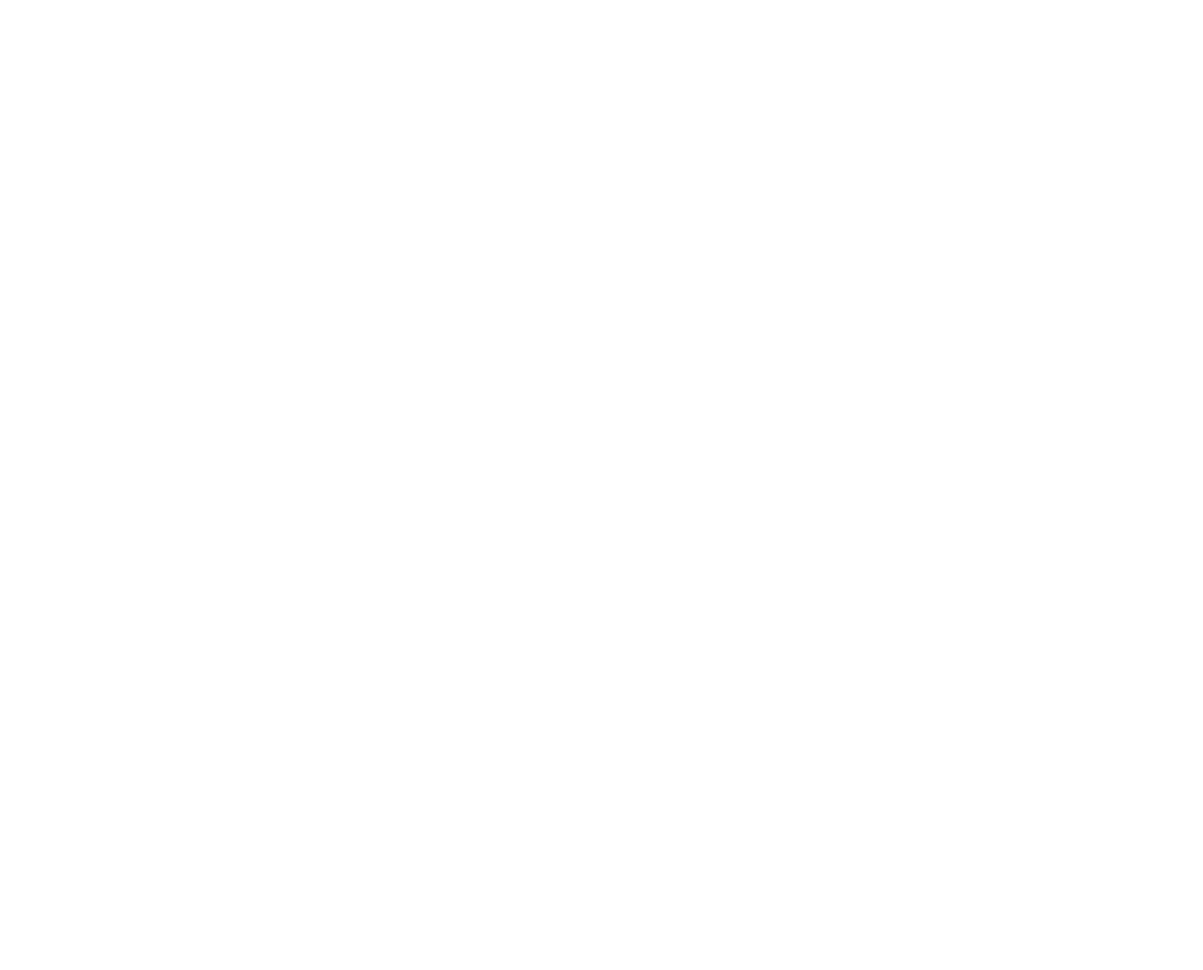
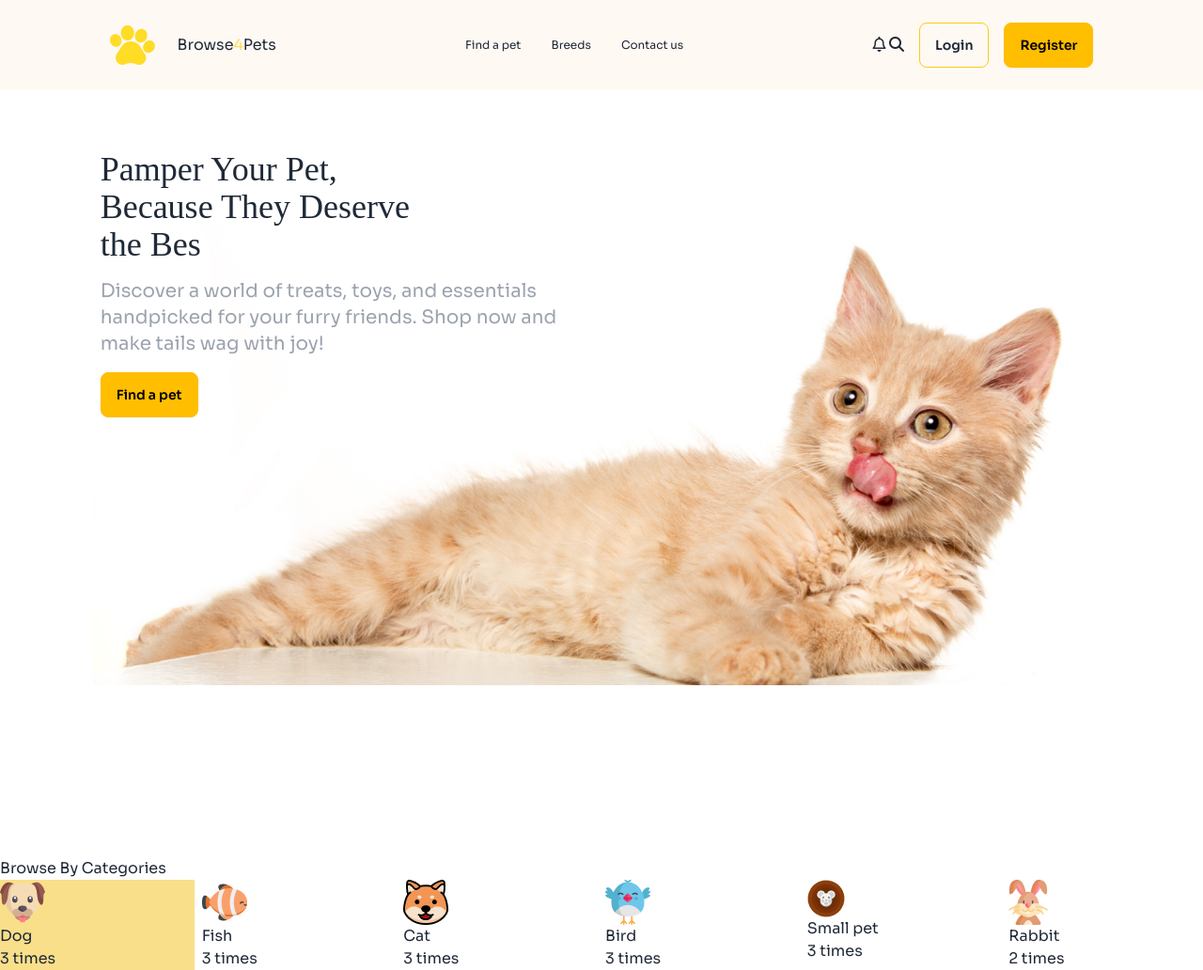
Before and after one commit to mdsayemdewan/A3-Pet-Shop, a plain HTML site: page index.html in a window 1280 px wide. Shown: the whole page at 94% size. Before the commit the page ends 800 px from the top, so only its background shows below. Drawn offline with nearby package versions, Linux system fonts and the light colour scheme; a web font is replaced by a local one.

Commit message:
hero section done

```diff
--- a/index.html
+++ b/index.html
@@ -15,6 +15,8 @@
                 extend: {
                     colors: {
                         clifford: '#da373d',
+                        petcolor: '#FFF9F4',
+                        petcolor2:'#F9DF8A',
                     }
                 }
             }
@@ -25,6 +27,16 @@
     <link rel="preconnect" href="https://fonts.googleapis.com">
     <link rel="preconnect" href="https://fonts.gstatic.com" crossorigin>
     <link href="https://fonts.googleapis.com/css2?family=Sora:wght@100..800&display=swap" rel="stylesheet">
+    <link href='https://fonts.googleapis.com/css?family=ADLaM Display' rel='stylesheet'>
+    <style>
+        .font-sora {
+            font-family: "Sora", serif;
+        }
+
+        .font-adlam {
+            font-family: "ADLaM Display";
+        }
+    </style>
 
     <!-- fontawesome -->
     <script src="https://kit.fontawesome.com/7281b73a7b.js" crossorigin="anonymous"></script>
@@ -32,12 +44,90 @@
 
 </head>
 
-<body>
+<body class="font-sora ">
     <header>
+        <nav
+            class="bg-petcolor w-full">
+            <div class="mx-auto border-b-2  border-b-slate-500 px-4 py-2 flex justify-between lg:justify-around items-center lg:py-6 lg:px-35 lg:border-none">
+            <!-- left part -->
+                <div class="flex justify-center items-center gap-6 ">
+                    <img src="Images/logo-header.png" alt="">
+                    <h3 class="hidden lg:flex">Browse <span class="text-yellow-300">4</span>Pets</h3>
+                </div>
+                <!-- middle part -->
+                <div class="hidden lg:flex">
+                    <ul class="flex gap-8 text-xs">
+                        <li><a href="">Find a pet</a></li>
+                        <li><a href="">Breeds</a></li>
+                        <li><a href="">Contact us</a></li>
+                    </ul>
+                </div>
+                <!-- right side  -->
+                <div class=" gap-4 items-center hidden lg:flex">
+                    <div>
+                        <i class="fa-regular fa-bell"></i>
+                        <i class="fa-solid fa-magnifying-glass"></i>
+                    </div>
+                    <button class="btn btn-outline border border-yellow-400">Login
 
+                    </button>
+                    <button class="btn btn-warning">
+                        Register
+                    </button>
+                </div>
+                <i class="fa-solid fa-bars text-2xl lg:hidden"></i>
+            </div>
+        </nav>
+
+        <!-- Banner part -->
+        <div class="w-10/12 mx-auto relative mt-16 max-h-[47rem]">
+            <div class=" relative w-full lg:w-2/4 ">
+                <h4 class="font-adlam text-4xl">Pamper Your Pet, <br> Because They Deserve <br> the Bes</h4>
+                <p class="text-xl text-gray-400 my-4">Discover a world of treats, toys, and essentials handpicked for
+                    your furry friends. Shop now and make tails wag with joy!</p>
+                <button class="btn btn-warning">Find a pet</button>
+            </div>
+            <div class="relative -z-10 -top-20 lg:right-2 lg:-top-80" >
+                <img class="w-full mx-auto" src="images/cat-big.png" alt="">
+            </div>
+
+        </div>
     </header>
     <main>
-
+        <h1>Browse By Categories</h1>
+        <!-- card -->
+         <div class="grid grid-cols-2 gap-2 lg:grid-cols-6">
+            <div class="bg-petcolor2">
+                <img src="images/dog-cartoon.png" alt="">
+                <h3>Dog</h3>
+                <h4>3 times</h4>
+            </div>
+            <div>
+                <img src="images/fish-cartoon.png" alt="">
+                <h3>Fish</h3>
+                <h4>3 times</h4>
+            </div>
+            <div>
+                <img src="images/cat-cartoon.png" alt="">
+                <h3>Cat</h3>
+                <h4>3 times</h4>
+            </div>
+            <div>
+                <img src="images/bird-cartoon.png " alt="">
+                <h3>Bird</h3>
+                <h4>3 times</h4>
+            </div>
+            <div>
+                <img src="images/mouse-cartoon.png " alt="">
+                <h3>Small pet</h3>
+                <h4>3 times</h4>
+            </div>
+            <div>
+                <img src="images/rabbit-cartoon.png" alt="">
+                <h3>Rabbit</h3>
+                <h4>2 times</h4>
+            </div>
+         </div>
     </main>
     <footer>
 
```
